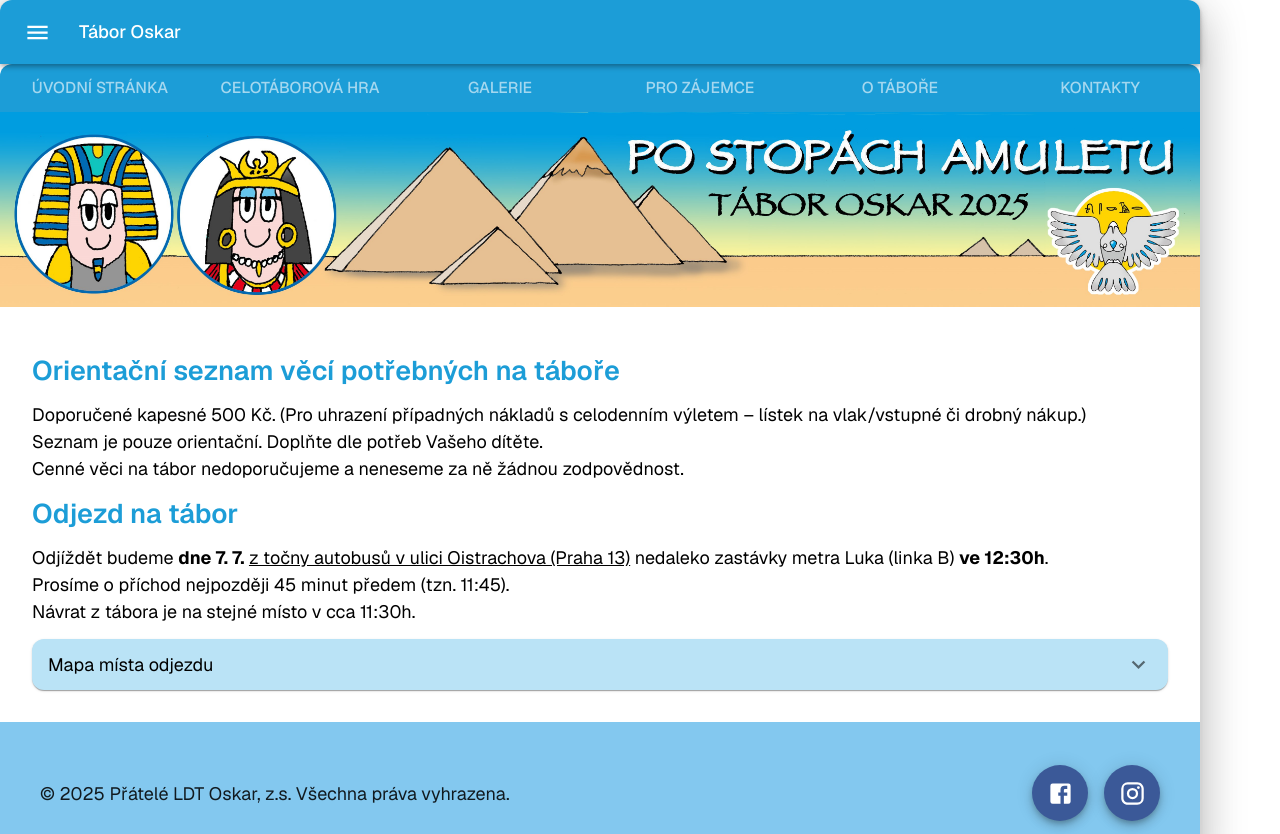
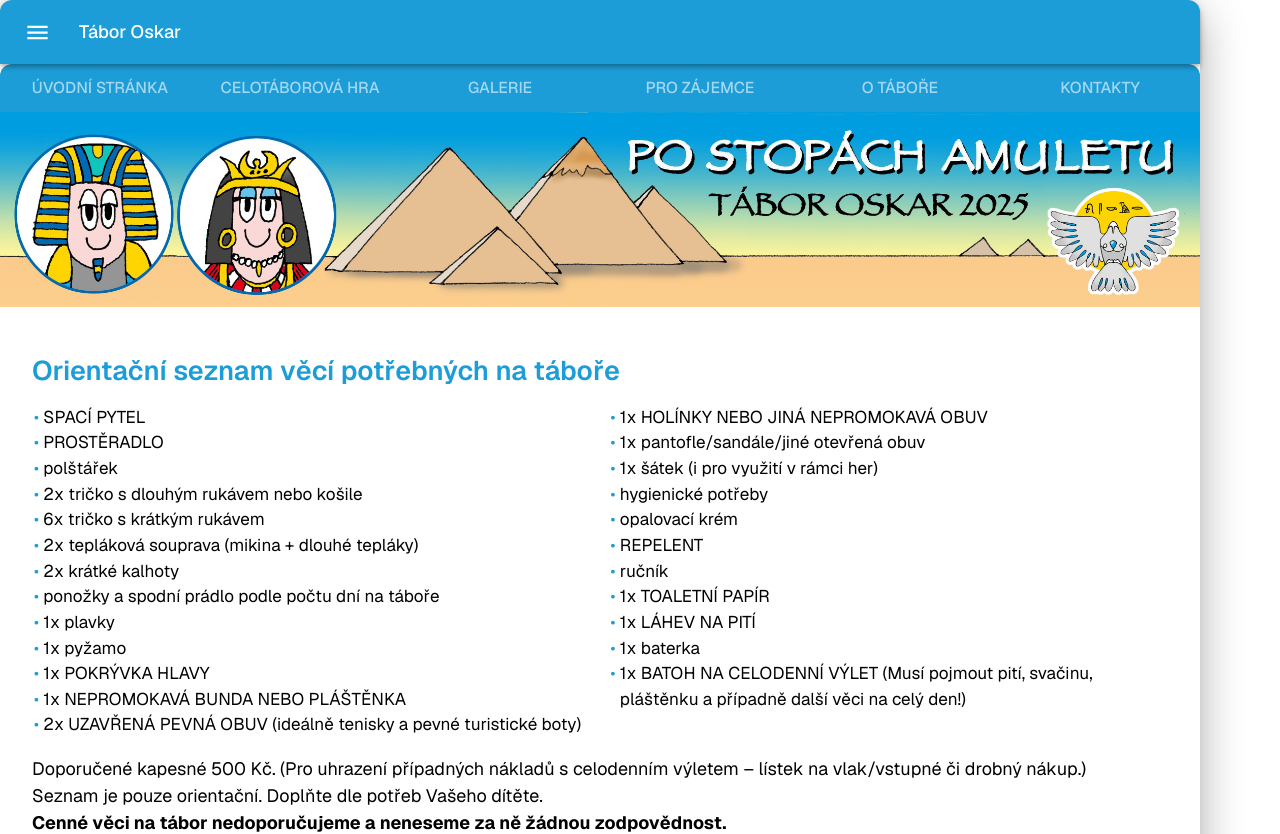
Before and after one commit to the-Radek/oskar-web, a Next.js app: page /pro-zajemce/pred-odjezdem in a window 1280 px wide. Shown: the top 834 px of the page. Built offline with nearby package versions, Linux system fonts and the light colour scheme; what @mui/material-nextjs would draw is missing.

Commit message:
page pred-odjezdem

```diff
--- /dev/null
+++ b/src/app/pro-zajemce/pred-odjezdem/page.config.json
@@ -0,0 +1,28 @@
+{
+  "checklist": [
+    "SPACÍ PYTEL",
+    "PROSTĚRADLO",
+    "polštářek",
+    "2x tričko s dlouhým rukávem nebo košile",
+    "6x tričko s krátkým rukávem",
+    "2x tepláková souprava (mikina + dlouhé tepláky)",
+    "2x krátké kalhoty",
+    "ponožky a spodní prádlo podle počtu dní na táboře",
+    "1x plavky",
+    "1x pyžamo",
+    "1x POKRÝVKA HLAVY",
+    "1x NEPROMOKAVÁ BUNDA NEBO PLÁŠTĚNKA",
+    "2x UZAVŘENÁ PEVNÁ OBUV (ideálně tenisky a pevné turistické boty)",
+    "1x HOLÍNKY NEBO JINÁ NEPROMOKAVÁ OBUV",
+    "1x pantofle/sandále/jiné otevřená obuv",
+    "1x šátek (i pro využití v rámci her)",
+    "hygienické potřeby ",
+    "opalovací krém",
+    "REPELENT",
+    "ručník",
+    "1x TOALETNÍ PAPÍR ",
+    "1x LÁHEV NA PITÍ",
+    "1x baterka",
+    "1x BATOH NA CELODENNÍ VÝLET (Musí pojmout pití, svačinu, pláštěnku a případně další věci na celý den!)"
+  ]
+}
--- a/src/app/pro-zajemce/pred-odjezdem/page.module.css
+++ b/src/app/pro-zajemce/pred-odjezdem/page.module.css
@@ -1,7 +1,21 @@
-.accordion {
-  overflow: hidden;
+.checklist {
+  display: column;
+  columns: 2;
+  list-style: none;
+  padding: 0;
+  font-size: 0.95em;
 
-  .details {
-    padding: 0;
+  > li {
+    break-inside: avoid;
+    margin-left: 1ch;
+  }
+
+  > li::marker {
+    color: var(--mui-palette-primary-main);
+    content: '• ';
+  }
+
+  @media (max-width: 900px) {
+    columns: 1;
   }
 }
--- a/src/app/pro-zajemce/pred-odjezdem/page.tsx
+++ b/src/app/pro-zajemce/pred-odjezdem/page.tsx
@@ -1,13 +1,10 @@
 import MapyCz from '@/components/geo/MapyCz';
-import Accordion from '@mui/material/Accordion';
-import AccordionDetails from '@mui/material/AccordionDetails';
-import AccordionSummary from '@mui/material/AccordionSummary';
-import ExpandMoreIcon from '@mui/icons-material/ExpandMore';
 import Typography from '@mui/material/Typography';
 import { Metadata } from 'next';
-import styles from './page.module.css';
 import Link from '@mui/material/Link';
 import appConfig from '../../app.config.json';
+import styles from './page.module.css';
+import config from './page.config.json';
 
 export const metadata: Metadata = {
   title: 'Před odjezdem',
@@ -18,13 +15,18 @@ export default function ThemedGame() {
     <main>
       <section>
         <Typography variant="h2">Orientační seznam věcí potřebných na táboře</Typography>
+        <ul className={styles.checklist}>
+          {config.checklist.map((item, index) => {
+            return <li key={index}>{item}</li>;
+          })}
+        </ul>
         <Typography>
           Doporučené kapesné 500 Kč. (Pro uhrazení případných nákladů s celodenním výletem – lístek
           na vlak/vstupné či drobný nákup.)
         </Typography>
         <Typography>Seznam je pouze orientační. Doplňte dle potřeb Vašeho dítěte.</Typography>
         <Typography>
-          Cenné věci na tábor nedoporučujeme a neneseme za ně žádnou zodpovědnost.
+          <strong>Cenné věci na tábor nedoporučujeme a neneseme za ně žádnou zodpovědnost.</strong>
         </Typography>
       </section>
       <section>
@@ -38,14 +40,7 @@ export default function ThemedGame() {
         </Typography>
         <Typography>Prosíme o příchod nejpozději 45 minut předem (tzn. 11:45).</Typography>
         <Typography gutterBottom>Návrat z tábora je na stejné místo v cca 11:30h.</Typography>
-        <Accordion className={styles.accordion}>
-          <AccordionSummary expandIcon={<ExpandMoreIcon />} aria-controls="panel-content">
-            <Typography component="span">Mapa místa odjezdu</Typography>
-          </AccordionSummary>
-          <AccordionDetails className={styles.details}>
-            <MapyCz src={appConfig.maps.departure} />
-          </AccordionDetails>
-        </Accordion>
+        <MapyCz src={appConfig.maps.departure} />
       </section>
     </main>
   );
```
